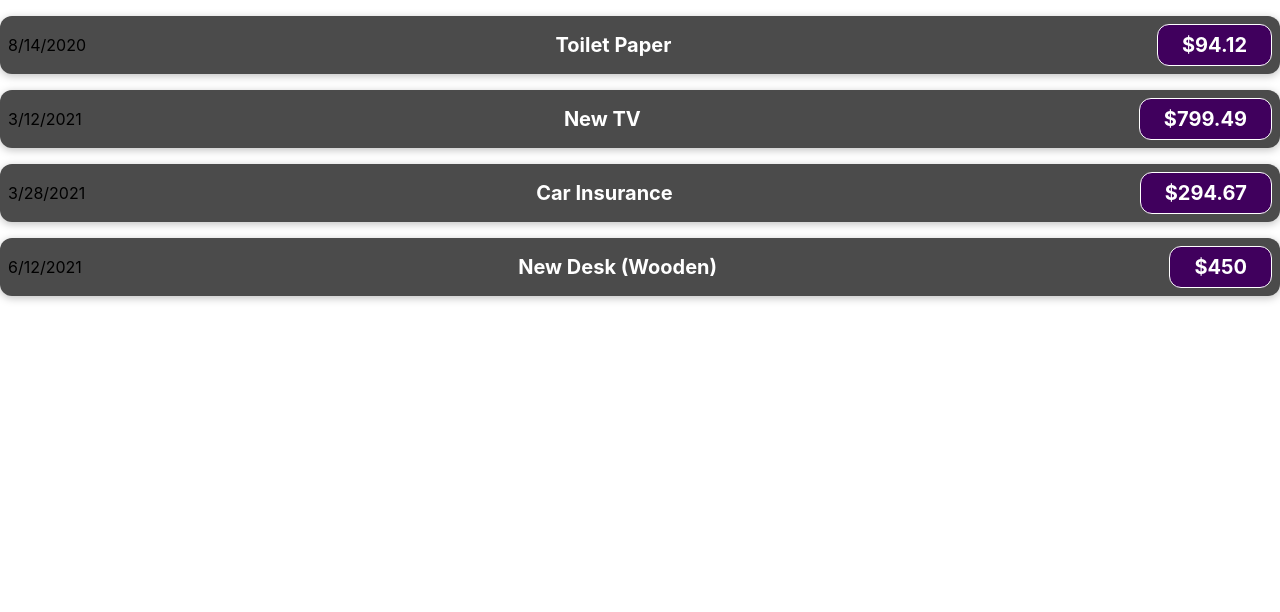
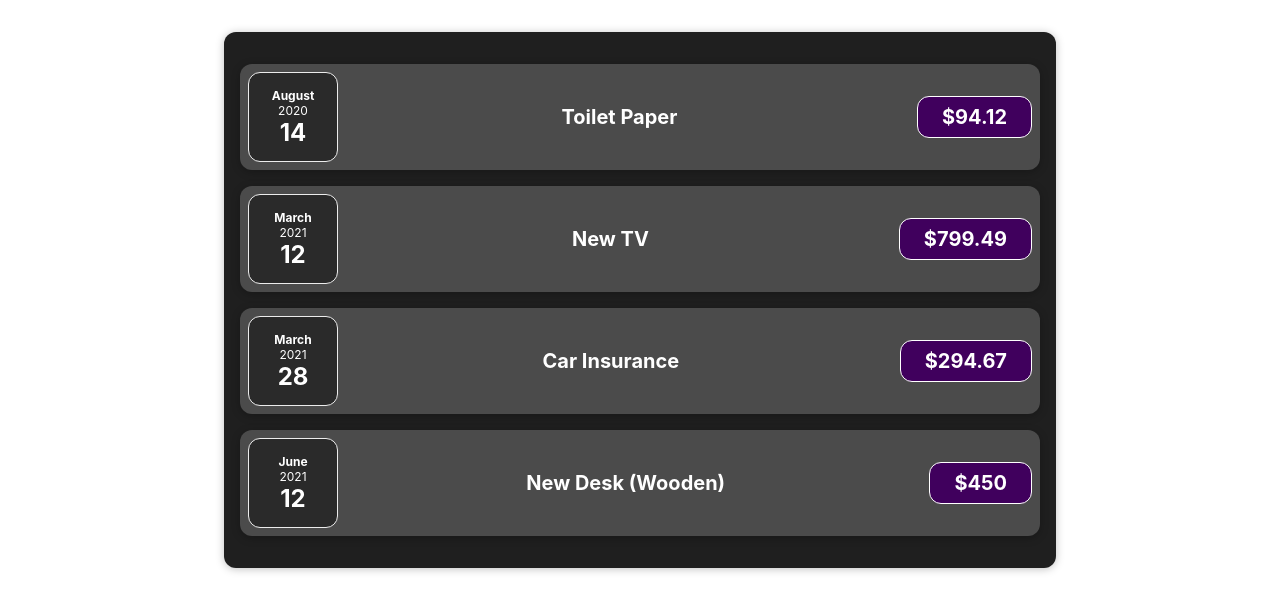
Before and after one commit to tansibMuttakin/react-expense-tracker, a React (Create React App) app: page / in a window 1280 px wide. Shown: the top 612 px of the page. Built offline with nearby package versions, Linux system fonts and the light colour scheme.

Commit message:
structured into multiple and nested components

```diff
--- a/src/App.js
+++ b/src/App.js
@@ -1,6 +1,6 @@
 // import logo from './logo.svg';
 import './App.css';
-import ExpenseItem from './components/ExpenseItem';
+import NewExpense from './components/NewExpense';
 
 function App() {
   const expenses = [
@@ -41,30 +41,7 @@ function App() {
         </a>
       </header>
       <h2>Lets get started</h2> */}
-      <ExpenseItem
-        title={expenses[0].title}
-        amount={expenses[0].amount}
-        date={expenses[0].date}
-      >
-      </ExpenseItem>
-      <ExpenseItem
-        title={expenses[1].title}
-        amount={expenses[1].amount}
-        date={expenses[1].date}
-      >
-      </ExpenseItem>
-      <ExpenseItem
-        title={expenses[2].title}
-        amount={expenses[2].amount}
-        date={expenses[2].date}
-      >
-      </ExpenseItem>
-      <ExpenseItem
-        title={expenses[3].title}
-        amount={expenses[3].amount}
-        date={expenses[3].date}
-      >
-      </ExpenseItem>
+      <NewExpense expenses ={expenses} ></NewExpense>
     </div>
   );
 }
--- /dev/null
+++ b/src/components/ExpenseDate.css
@@ -0,0 +1,26 @@
+.expense-date {
+    display: flex;
+    flex-direction: column;
+    width: 5.5rem;
+    height: 5.5rem;
+    border: 1px solid #ececec;
+    background-color: #2a2a2a;
+    color: white;
+    border-radius: 12px;
+    align-items: center;
+    justify-content: center;
+  }
+
+  .expense-date__month {
+    font-size: 0.75rem;
+    font-weight: bold;
+  }
+
+  .expense-date__year {
+    font-size: 0.75rem;
+  }
+
+  .expense-date__day {
+    font-size: 1.5rem;
+    font-weight: bold;
+  }
--- /dev/null
+++ b/src/components/ExpenseDate.js
@@ -0,0 +1,15 @@
+import './ExpenseDate.css'
+function ExpenseDate(props) {
+    const month = props.date.toLocaleString('en-US', { month: 'long' });
+    const date = props.date.toLocaleString('en-US', { day: '2-digit' });
+    const year = props.date.getFullYear();
+
+    return (
+        <div className="expense-date">
+            <div className="expense-date__month">{month}</div>
+            <div className="expense-date__year">{year}</div>
+            <div className="expense-date__day">{date}</div>
+        </div>
+    );
+}
+export default ExpenseDate;
--- a/src/components/ExpenseItem.js
+++ b/src/components/ExpenseItem.js
@@ -1,9 +1,10 @@
 import './ExpenseItem.css';
+import ExpenseDate from './ExpenseDate';
 
 function ExpenseItem(props){
     return (
         <div className="expense-item">
-            <div>{props.date.toLocaleDateString()}</div>
+            <ExpenseDate date={props.date} ></ExpenseDate>
             <div className="expense-item__description">
                 <h2>{props.title}</h2>
                 <div className="expense-item__price">${props.amount}</div>
--- /dev/null
+++ b/src/components/NewExpense.css
@@ -0,0 +1,9 @@
+.expenses {
+    padding: 1rem;
+    background-color: rgb(31, 31, 31);
+    margin: 2rem auto;
+    width: 50rem;
+    max-width: 95%;
+    border-radius: 12px;
+    box-shadow: 0 1px 8px rgba(0, 0, 0, 0.25);
+  }
--- /dev/null
+++ b/src/components/NewExpense.js
@@ -0,0 +1,34 @@
+import ExpenseItem from './ExpenseItem';
+import './NewExpense.css';
+function NewExpense(props) {
+    return (
+        <div className="expenses">
+            <ExpenseItem
+                title={props.expenses[0].title}
+                amount={props.expenses[0].amount}
+                date={props.expenses[0].date}
+            >
+            </ExpenseItem>
+            <ExpenseItem
+                title={props.expenses[1].title}
+                amount={props.expenses[1].amount}
+                date={props.expenses[1].date}
+            >
+            </ExpenseItem>
+            <ExpenseItem
+                title={props.expenses[2].title}
+                amount={props.expenses[2].amount}
+                date={props.expenses[2].date}
+            >
+            </ExpenseItem>
+            <ExpenseItem
+                title={props.expenses[3].title}
+                amount={props.expenses[3].amount}
+                date={props.expenses[3].date}
+            >
+            </ExpenseItem>
+        </div>
+    );
+}
+
+export default NewExpense;
```
